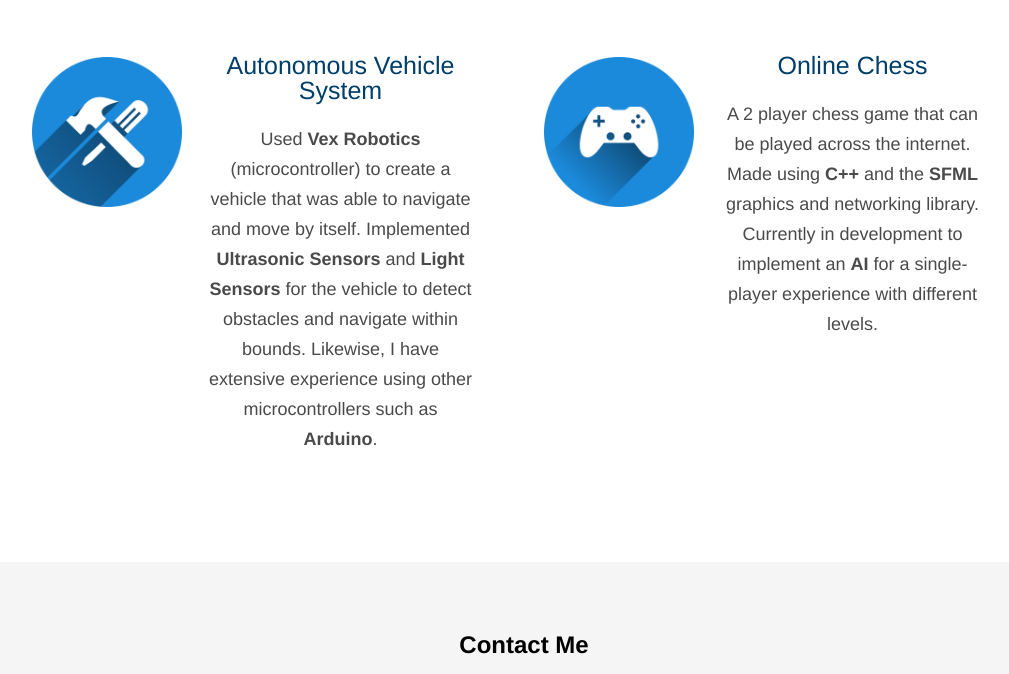
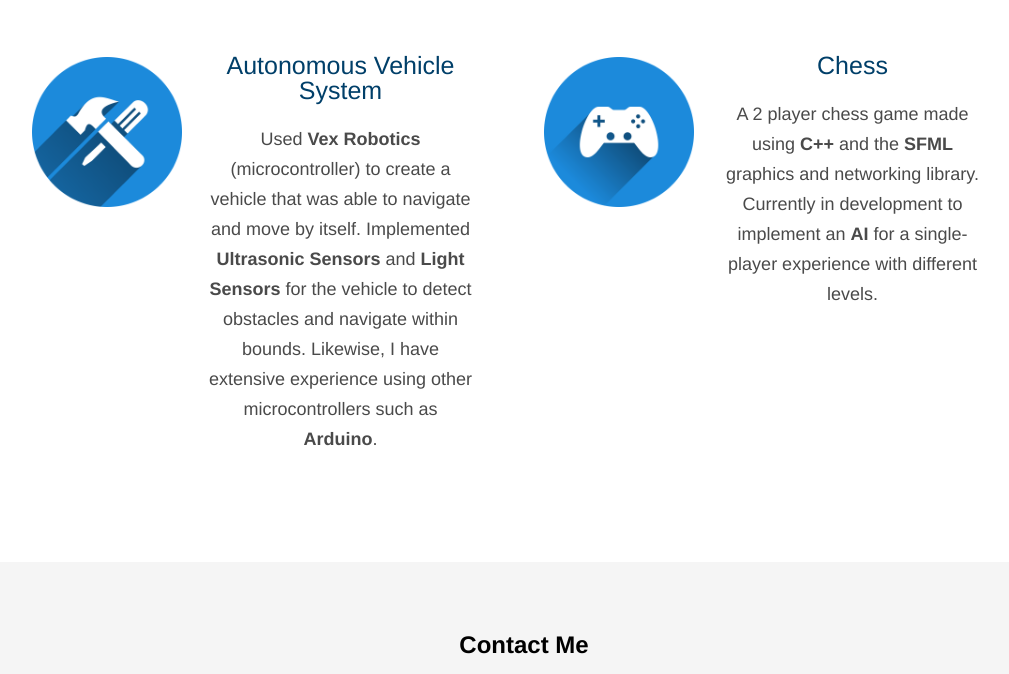
Before and after one commit to Tegbir-Singh/Tegbir-Singh.github.io, a plain HTML site: page index.html in a window 1280 px wide. Shown: the part 2211-2885 px from the top of the page, without its empty margins (116-1125 px from the left). Drawn offline with Linux system fonts and the light colour scheme.

Commit message:
Update index.html

```diff
--- a/index.html
+++ b/index.html
@@ -126,8 +126,8 @@
 			</div>
 
 			<div class="textOp">
-				<h2>Online Chess</h2>
-				<p>A 2 player chess game that can be played across the internet. Made using <b>C++</b> and the <b>SFML</b> graphics and networking library. Currently in development to implement an <b>AI</b> for a single-player experience with different levels.</p>
+				<h2>Chess</h2>
+				<p>A 2 player chess game made using <b>C++</b> and the <b>SFML</b> graphics and networking library. Currently in development to implement an <b>AI</b> for a single-player experience with different levels.</p>
 			</div>
 		</div>
 </div>
```
